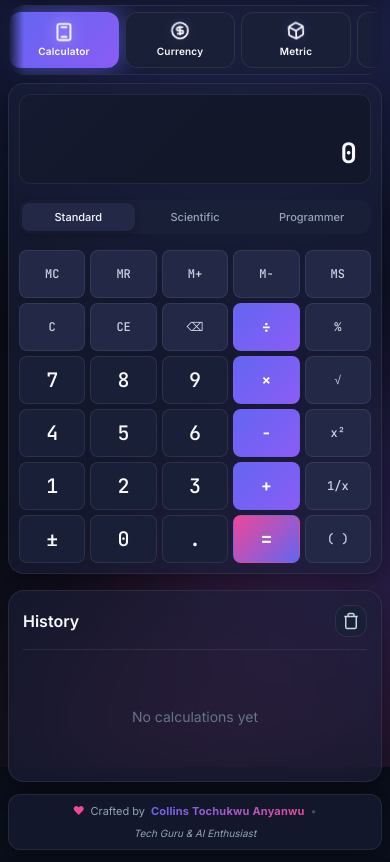
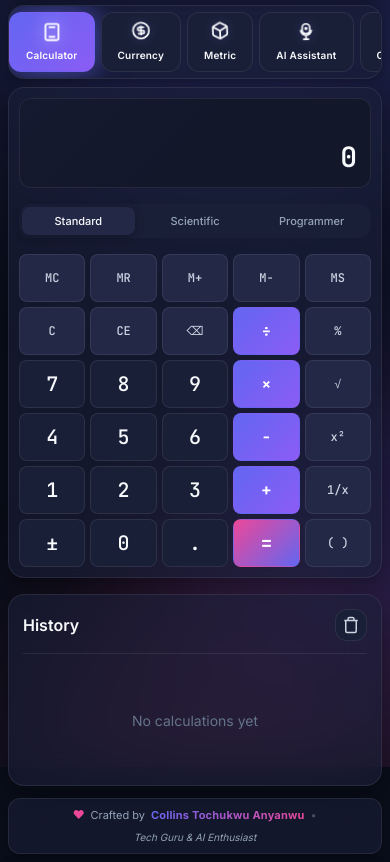
Before and after one commit to Collins76/nexus-calculator, a website: page index.html in a window 390 px wide. Shown: the part 77-939 px from the top of the page. Drawn offline with Linux system fonts and the light colour scheme; no server answers.

Commit message:
Size mode tabs to content so AI Assistant label fits in full
Previous min-width:130px floor was clipping "AI Assistant" because the
icon + gap + padding consumed more than the floor allowed. Switches the
tab to width:max-content so each tab sizes to its natural label width,
removes the edge-fade mask that was visually clipping near the edges,
and tightens mobile padding.

Co-Authored-By: Claude Opus 4.7 (1M context) <noreply@anthropic.com>

```diff
--- a/styles.css
+++ b/styles.css
@@ -400,19 +400,19 @@ button, input, select {
     scrollbar-width: none;
     -ms-overflow-style: none;
     -webkit-overflow-scrolling: touch;
-    mask-image: linear-gradient(90deg, transparent 0, #000 16px, #000 calc(100% - 16px), transparent 100%);
 }
 
 .mode-tabs::-webkit-scrollbar { display: none; }
 
 .mode-tab {
     flex: 0 0 auto;
-    min-width: 130px;
-    display: flex;
+    width: max-content;
+    min-width: 0;
+    display: inline-flex;
     align-items: center;
     justify-content: center;
     gap: 10px;
-    padding: 12px 18px;
+    padding: 12px 20px;
     background: var(--bg-tertiary);
     border: 1px solid var(--border-color);
     border-radius: var(--radius-md);
@@ -426,6 +426,12 @@ button, input, select {
     overflow: visible;
     white-space: nowrap;
     scroll-snap-align: start;
+}
+
+.mode-tab span {
+    flex: 0 0 auto;
+    white-space: nowrap;
+    overflow: visible;
 }
 
 .mode-tab svg {
@@ -3529,9 +3535,9 @@ select.form-input {
 /* Mobile tweaks */
 @media (max-width: 640px) {
     .mode-tab {
-        padding: 10px 14px;
+        padding: 10px 16px;
         font-size: 13px;
-        min-width: 110px;
+        gap: 8px;
     }
     .mode-tab svg { width: 18px; height: 18px; }
     .form-grid { grid-template-columns: 1fr; }
```
